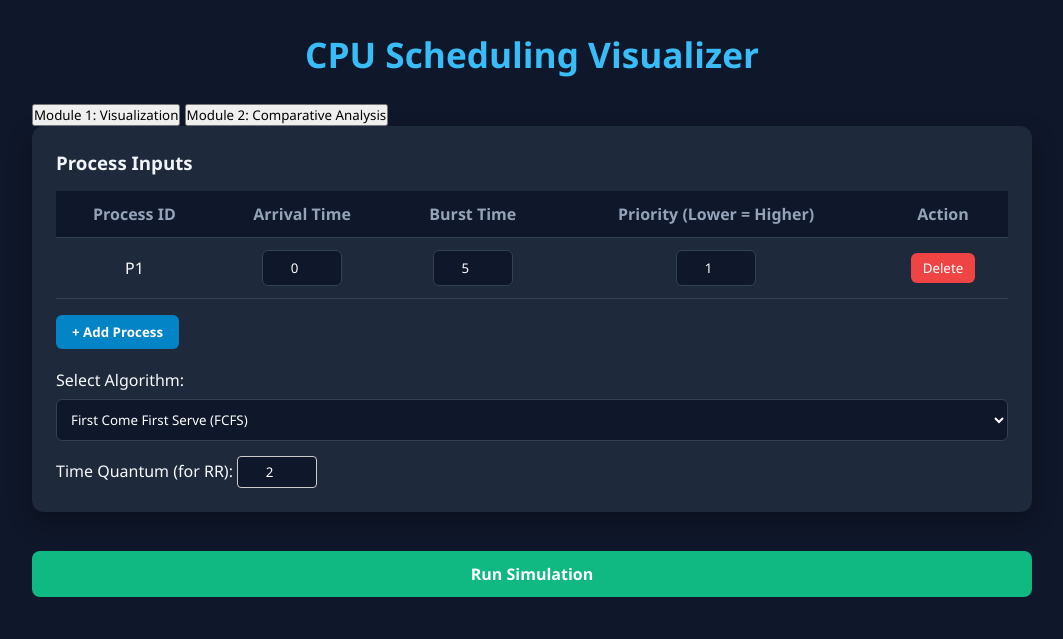
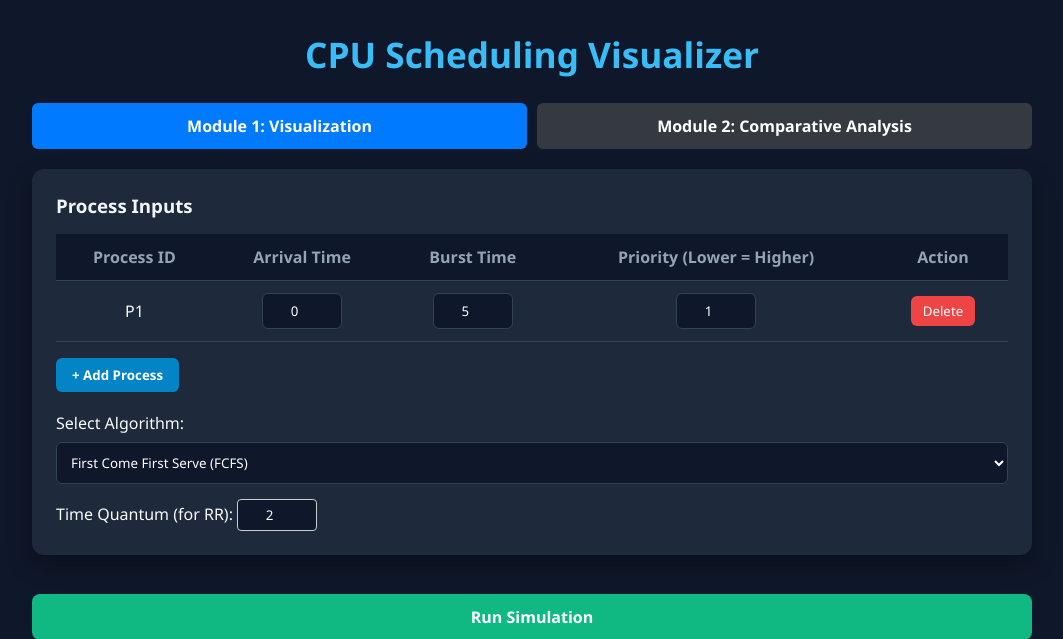
Before and after one commit to RazinHossainSagor/cpu-scheduler, a Flask app: page / in a window 1280 px wide. Shown: the top 639 px of the page, without its empty margins (108-1171 px from the left). Run offline with Flask 3, Linux system fonts and the light colour scheme.

Commit message:
Fix button styling in index.html

```diff
--- a/templates/index.html
+++ b/templates/index.html
@@ -12,9 +12,9 @@
         <h1>CPU Scheduling Visualizer</h1>
 
         <!-- Mode Navigation -->
-        <div class="mode-switch">
-            <button id="btnModule1" class="nav-btn active" onclick="switchModule(1)">Module 1: Visualization</button>
-            <button id="btnModule2" class="nav-btn" onclick="switchModule(2)">Module 2: Comparative Analysis</button>
+        <div class="mode-switch" style="display: flex; gap: 10px; margin-bottom: 20px;">
+            <button id="btnModule1" class="mode-btn active" onclick="switchModule(1)" style="flex: 1; padding: 12px; font-size: 16px; font-weight: bold; border: none; border-radius: 6px; cursor: pointer; background-color: #007bff; color: white; transition: 0.3s;">Module 1: Visualization</button>
+            <button id="btnModule2" class="mode-btn" onclick="switchModule(2)" style="flex: 1; padding: 12px; font-size: 16px; font-weight: bold; border: none; border-radius: 6px; cursor: pointer; background-color: #343a40; color: white; transition: 0.3s;">Module 2: Comparative Analysis</button>
         </div>
 
         <!-- Input Table -->
```
